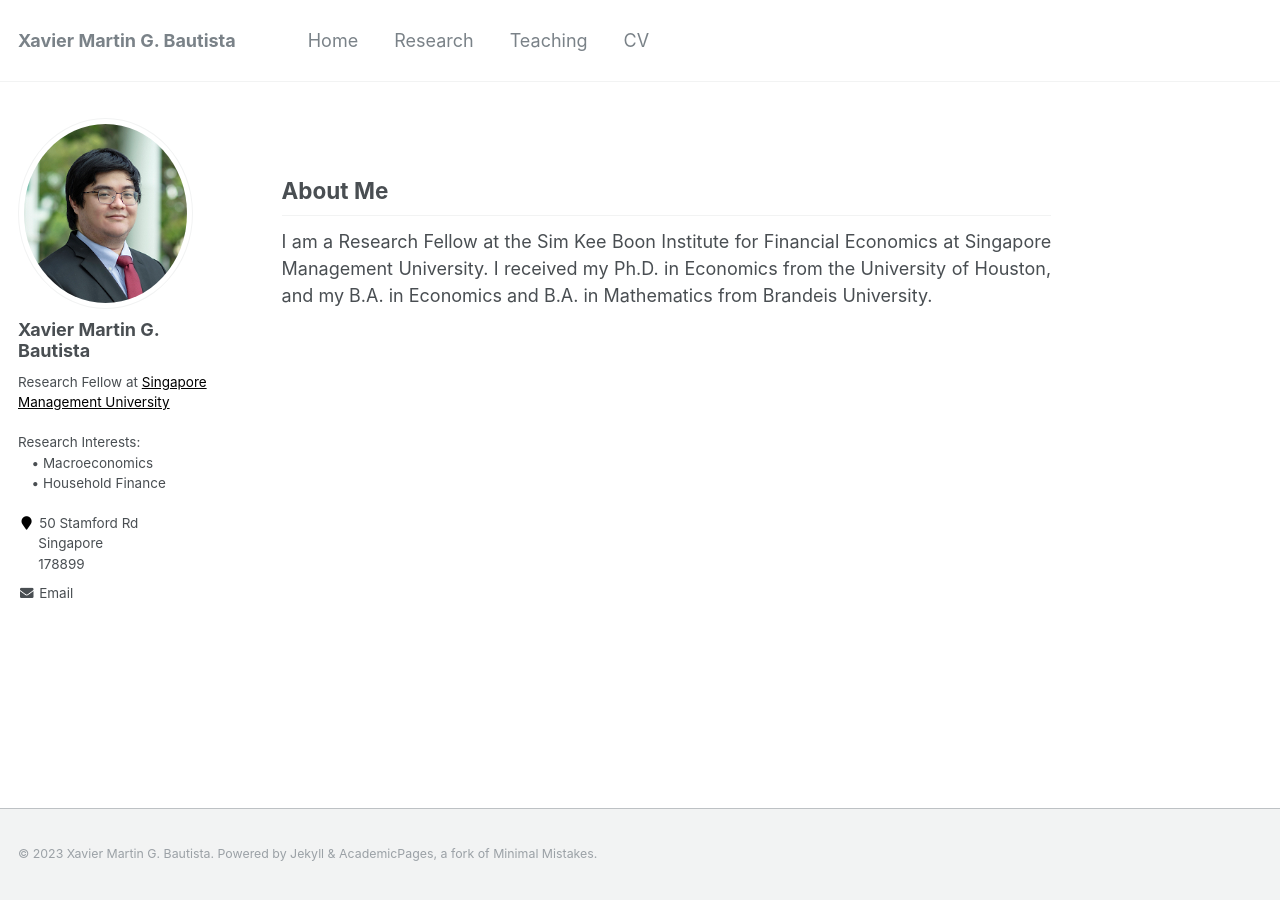
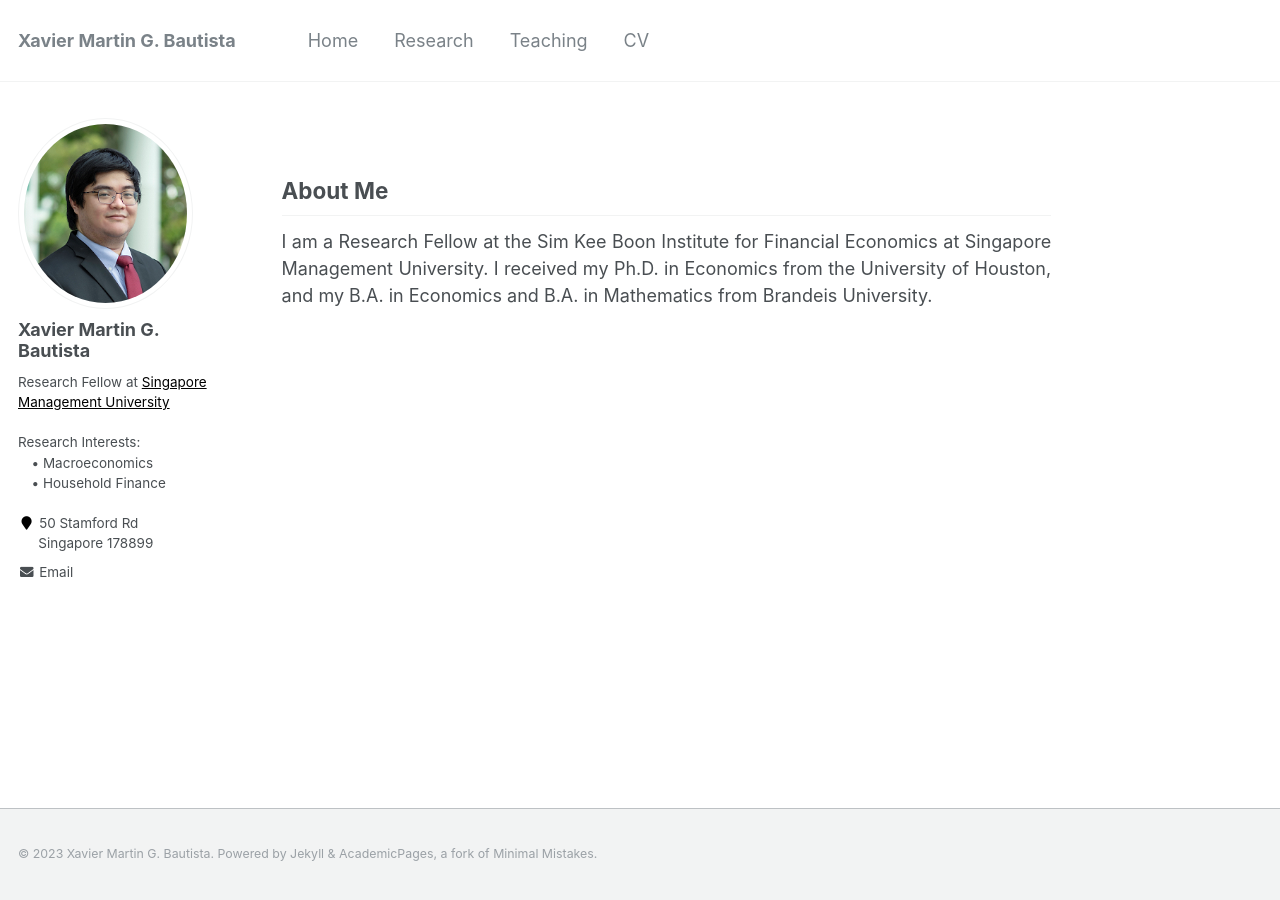
Before and after one commit to xmgbautista/xmgbautista.github.io, a Jekyll site: the page built from _pages/about.md, in a window 1280 px wide. Built offline with Jekyll 4.4.1, drawn with Linux system fonts in a browser that asks for light colours.

```diff
--- a/_config.yml
+++ b/_config.yml
@@ -83,11 +83,11 @@ author:
   name             : "Xavier Martin G. Bautista"
   avatar           : "avatar/bautista_headshot.png"
   bio              : "Research Fellow at <a style='color: black;' href='https://skbi.smu.edu.sg/'>Singapore Management University</a><br><br>Research Interests:<br>&emsp;&#8226; Macroeconomics<br>&emsp;&#8226; Household Finance"
-  email            : "xmgbautista@gmail.com"
-  location         : "50 Stamford Rd <br> &ensp;&emsp;Singapore <br> &ensp;&emsp;178899"
+  location         : "50 Stamford Rd <br> &ensp;&emsp;Singapore 178899"
   employer         :
   pubmed           :
   googlescholar    :
+  email            : "xmgbautista@gmail.com"
   researchgate     :
   uri              :
   bitbucket        :
```
